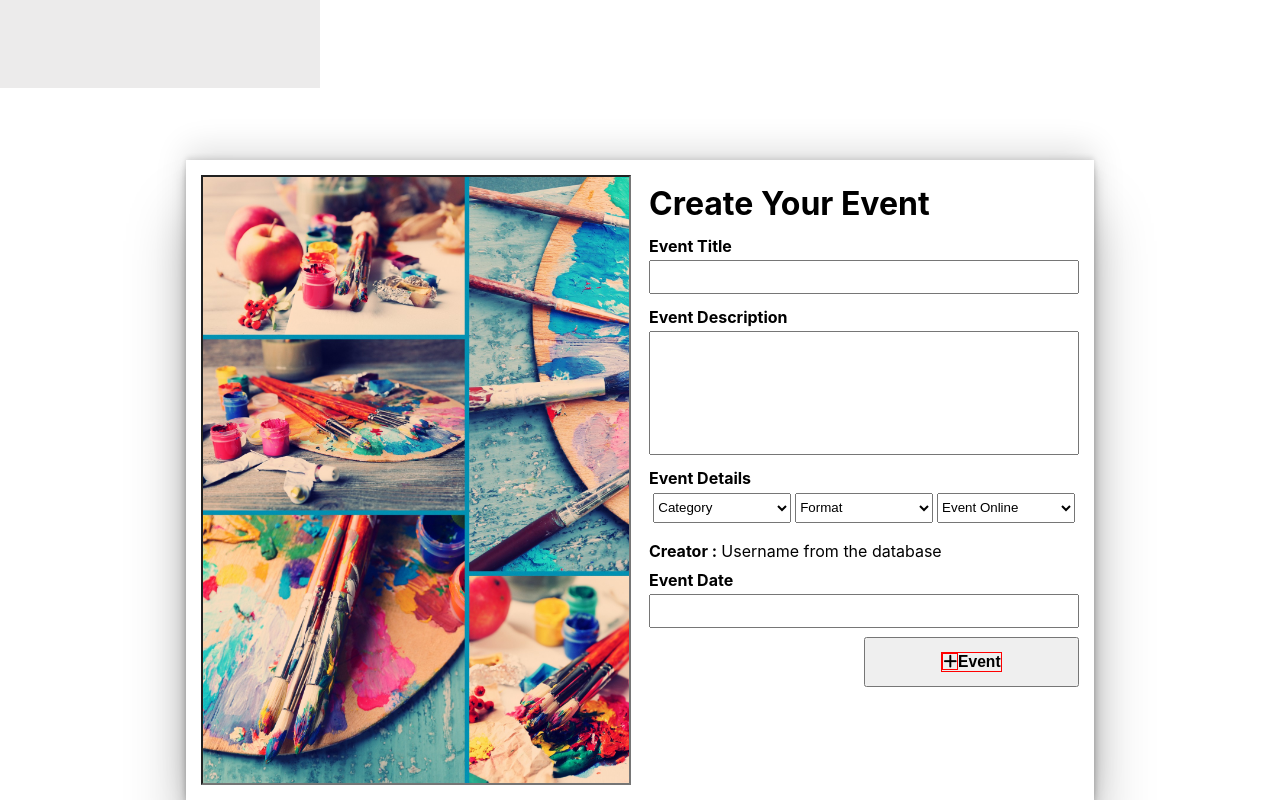
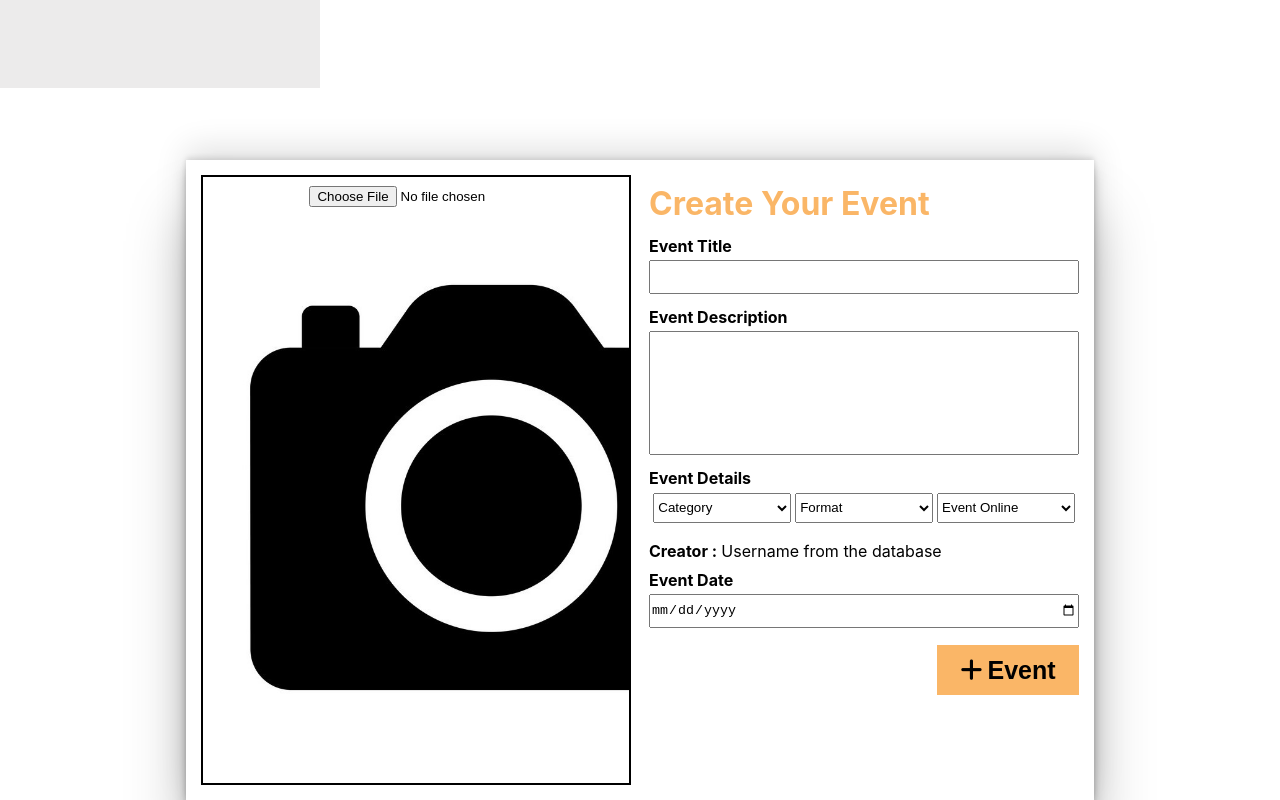
Before and after one commit to Sonia-BT/Eventplatfom, a React (Create React App) app in the folder client/: page /Events in a window 1280 px wide. Shown: the part 698-1498 px from the top of the page. Built offline with nearby package versions, Linux system fonts and the light colour scheme.

Commit message:
CreateEvent & others changement

```diff
--- a/client/src/components/Authentification/SignUp.css
+++ b/client/src/components/Authentification/SignUp.css
@@ -4,8 +4,9 @@
   align-items: center;
   justify-content: center;
   font-size: 18px;
-  background: url(../../Images/events.jpg);
+  background: url(../../Images/Login_Pic.jpg);
   background-size: cover;
+  opacity: 100%;
 }
 
 .BigContainer {
--- a/client/src/components/Pages/EventsList.css
+++ b/client/src/components/Pages/EventsList.css
@@ -43,6 +43,7 @@
   outline: none;
   border-radius: 5px;
   border: none;
+  padding-left: 1%;
 }
 .SearchButton {
   align-self: center;
--- a/client/src/components/Pages/Principal.css
+++ b/client/src/components/Pages/Principal.css
@@ -1,3 +1,13 @@
 .h1 {
   color: white;
 }
+
+body {
+  height: 100vh;
+}
+
+footer {
+  background-color: black;
+  width: 100%;
+  height: 80px;
+}
--- a/client/src/components/Pages/Principal.js
+++ b/client/src/components/Pages/Principal.js
@@ -9,7 +9,14 @@ function Principal() {
     //   onchange={(e) => setInputValue(e.target.value)}
     //   value={inputValue}
     // />
-    <h1>Hello World</h1>
+    <div>
+      <h1>Hello World</h1>
+      <body>
+        <footer className="Contact">
+          <i class="far fa-copyright"></i>
+        </footer>
+      </body>
+    </div>
   );
 }
 
--- a/client/src/components/UserPages/CreateEvent.css
+++ b/client/src/components/UserPages/CreateEvent.css
@@ -21,10 +21,22 @@
   padding: 1%;
 }
 .EventImage {
-  background: url("../../Images/EventBrite_ARt.materials.jpg");
+  background: url("../../Images/camera1.jpg");
   width: 100%;
   background-size: cover;
+  border: 2px black solid;
+  display: flex;
+  justify-content: center;
+  align-items: flex-start;
 }
+
+.AddImage {
+  /* border: 1px solid red; */
+  height: 30px;
+  width: 50%;
+  margin-top: 2%;
+}
+
 .CreateEventForm {
   display: flex;
   flex-direction: column;
@@ -36,7 +48,7 @@
 .CreateEventForm h1 {
   /* border: 1px solid red; */
   padding: 2% 2% 2% 0%;
-  /* margin-bottom: 1%; */
+  color: #fab667;
 }
 
 .CreateEventForm label {
@@ -77,21 +89,24 @@
 .CreateEventForm button {
   display: flex;
   height: 50px;
-  width: 50%;
+  width: 33%;
   align-self: flex-end;
-  /* margin-top: 20%; */
+  margin-top: 2%;
   justify-content: center;
   align-items: center;
+  border: none;
+  cursor: pointer;
+  background-color: #fab667;
 }
 
 .CreateEventForm button .fas {
-  border: 1px solid red;
+  /* border: 1px solid red; */
+  margin-right: 5px;
 }
 
 .CreateEventForm button h3 {
-  border: 1px solid red;
-  /* height: 50px;
-  width: 100%; */
+  /* border: 1px solid red; */
+  font-size: 25px;
 }
 
 .EventCreator label {
--- a/client/src/components/UserPages/CreateEvent.js
+++ b/client/src/components/UserPages/CreateEvent.js
@@ -5,7 +5,9 @@ function CreateEvent() {
     <div className="CreateEvent">
       <div className="bodyEvent">
         <form className="ImageForm">
-          <input className="EventImage" />
+          <div className="EventImage">
+            <input type="file" className="AddImage" />
+          </div>
         </form>
         <form className="CreateEventForm">
           <h1>Create Your Event</h1>
@@ -62,7 +64,12 @@ function CreateEvent() {
           <label>
             <h4>Event Date</h4>
           </label>
-          <input className="Input" />
+          <input
+            className="Input"
+            type="date"
+            min={new Date().toISOString().slice(0, -14)}
+            max="2023-12-31"
+          />
           <button>
             <h3>
               <i class="fas fa-plus"></i>
```
Also changed, not shown: client/src/Images/Login_Pic.jpg (added), client/src/Images/camera1.jpg (added), client/src/components/UserPages/FavEvent.css (added), client/src/components/UserPages/FavEvent.js (added).
